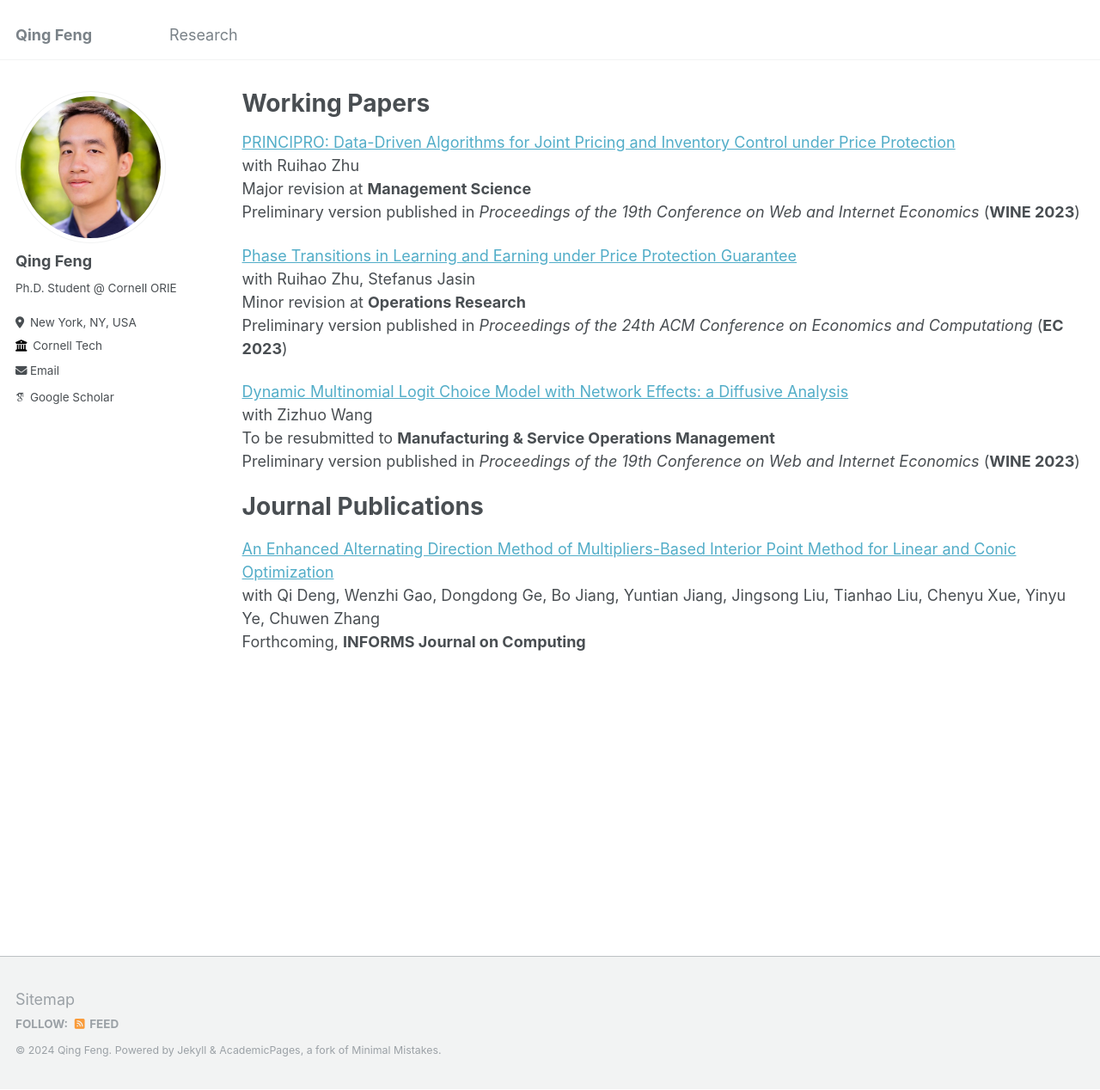
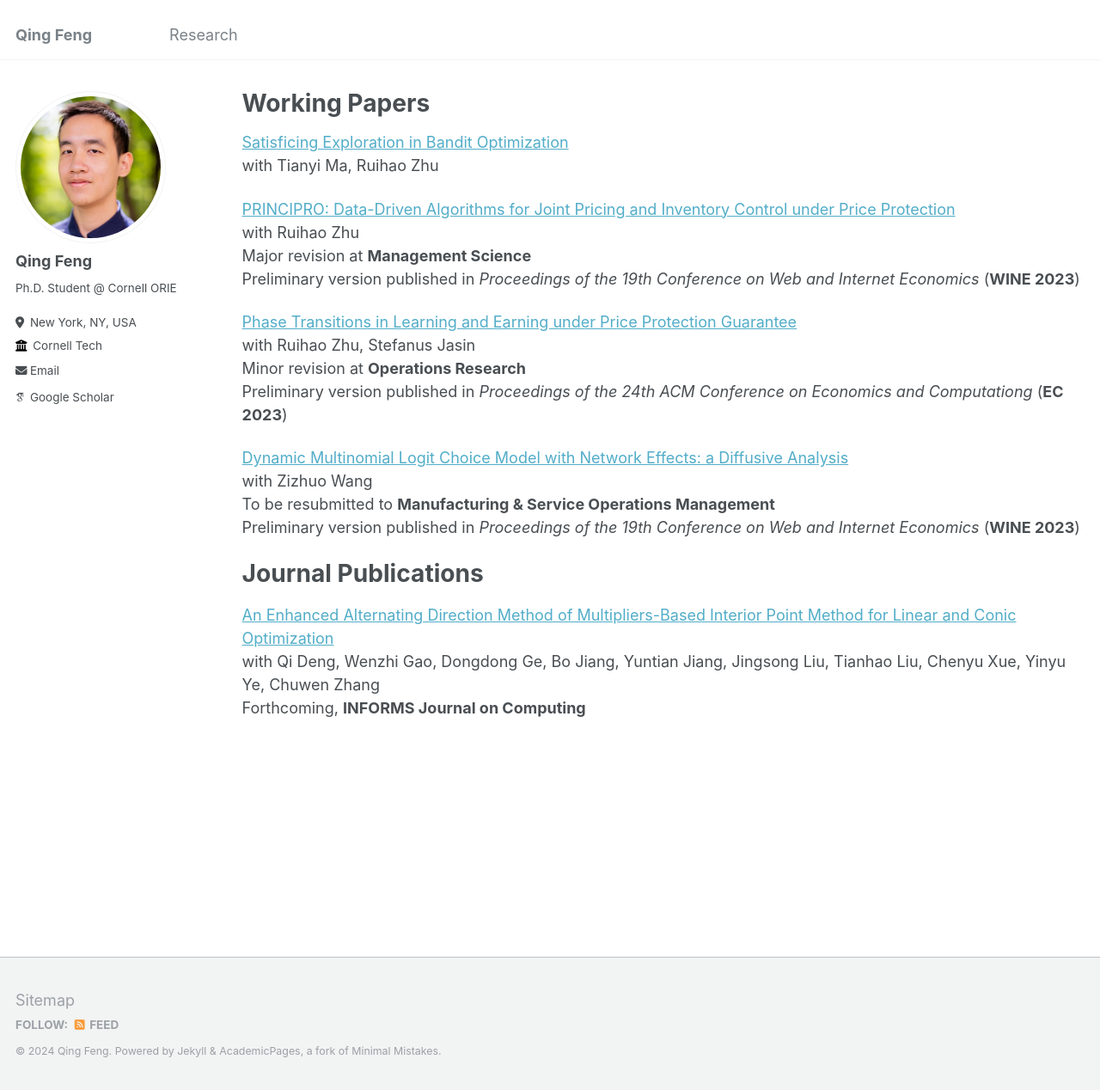
Before and after one commit to qfeng48/qfeng48.github.io, a Jekyll site: the page built from _pages/publications.md, in a window 1280 px wide and 1268 px high. Shown: the whole window at 86% size. Built offline with Jekyll 4.4.1, drawn with Linux system fonts in a browser that asks for light colours; some web fonts are replaced.

Commit message:
Update publications.md

```diff
--- a/_pages/publications.md
+++ b/_pages/publications.md
@@ -4,6 +4,9 @@ title: "Working Papers"
 permalink: /publications/
 author_profile: true
 ---
+
+[Satisficing Exploration in Bandit Optimization](http://arxiv.org/abs/2406.06802)\
+with Tianyi Ma, Ruihao Zhu
 
 [PRINCIPRO: Data-Driven Algorithms for Joint Pricing and Inventory Control under Price Protection](https://papers.ssrn.com/sol3/papers.cfm?abstract_id=4511384)\
 with Ruihao Zhu\
```
